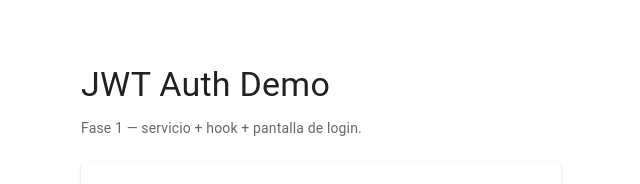
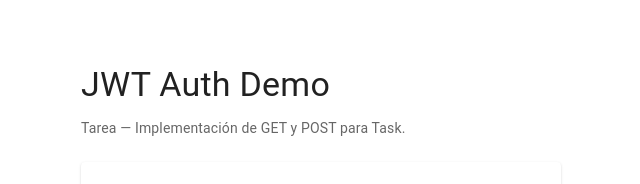
Before and after one commit to aarodriguezperez/TaskFlow, a React (Vite) app: page /login in a window 1280 px wide. Shown: the top 184 px of the page, without its empty margins (319-959 px from the left). Built offline with nearby package versions, Linux system fonts and the light colour scheme; no server answers.

Commit message:
Fix subtitle in LandingPage

```diff
--- a/src/pages/LoginPage.tsx
+++ b/src/pages/LoginPage.tsx
@@ -39,7 +39,7 @@ export function LoginPage() {
         JWT Auth Demo
       </Typography>
       <Typography variant="body2" color="text.secondary" sx={{ mb: 3 }}>
-        Fase 1 — servicio + hook + pantalla de login.
+        Tarea — Implementación de GET y POST para Task.
       </Typography>
 
       <Paper sx={{ p: 3 }}>
```
